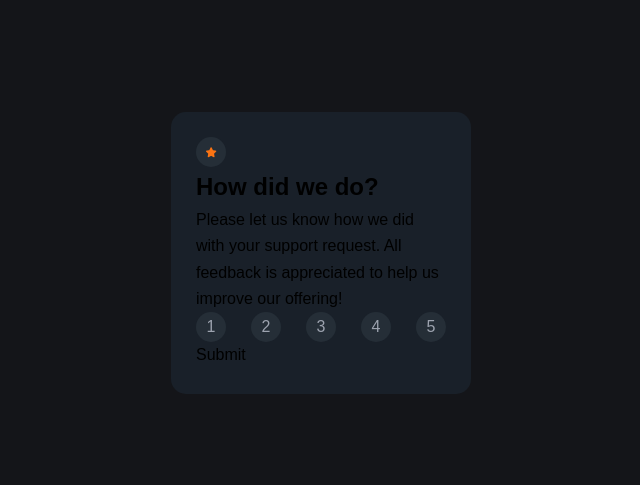
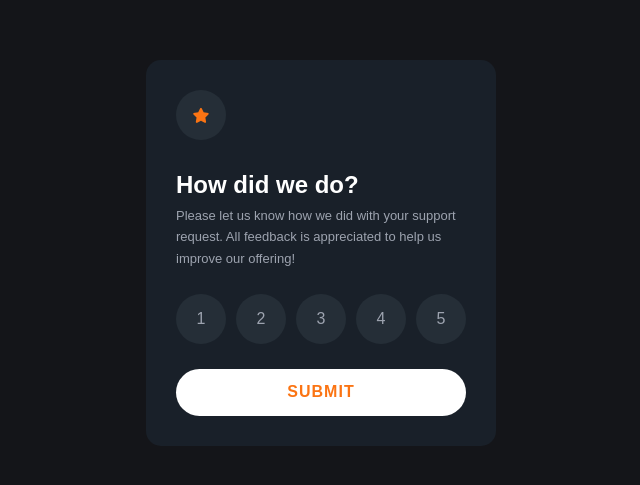
Before and after one commit to JavierLMB/Interactive-Rating, a website built with Vite: page index.html in a window 1280 px wide. Shown: the part 147-632 px from the top of the page, without its empty margins (319-959 px from the left). Built offline with nearby package versions, Linux system fonts and the light colour scheme.

Commit message:
Base Styling

```diff
--- a/index.html
+++ b/index.html
@@ -18,9 +18,13 @@
       <div class="rating__star">
         <i class="fa-solid fa-star"></i>
       </div>
-      <h2 class="rating__title">How did we do?</h2>
-      <p class="rating__content">Please let us know how we did with your support request. All feedback is appreciated to
-        help us improve our offering!</p>
+      <div>
+
+        <h2 class="rating__title">How did we do?</h2>
+        <p class="rating__content">Please let us know how we did with your support request. All feedback is appreciated
+          to
+          help us improve our offering!</p>
+      </div>
       <div class="rating__stars">
         <div class="rating__star" data-value="1">1</div>
         <div class="rating__star" data-value="2">2</div>
--- a/src/sass/main.scss
+++ b/src/sass/main.scss
@@ -8,14 +8,28 @@
   width: 100%;
 
   &__container {
+    display: flex;
+    flex-direction: column;
+    gap: 25px;
     border-radius: 15px;
     background-color: $color-secondary;
-    width: 300px;
-    padding: 25px;
+    width: 350px;
+    padding: 30px;
   }
 }
 
 .rating {
+  &__title {
+    font-size: 24px;
+    font-weight: 600;
+    color: $color-white;
+  }
+
+  &__content {
+    font-size: 13px;
+    color: $color-light-gray;
+  }
+
   &__stars {
     display: flex;
     justify-content: space-between;
@@ -25,14 +39,27 @@
     display: grid;
     place-items: center;
     border-radius: 50%;
-    width: 30px;
-    height: 30px;
+    width: 50px;
+    height: 50px;
     background-color: $color-secondary-light;
     color: $color-light-gray;
 
     & > i {
-      font-size: 10px;
+      font-size: 15px;
       color: $color-primary;
     }
   }
+
+  &__btn {
+    display: grid;
+    place-items: center;
+    text-transform: uppercase;
+    padding: 10px 0;
+    border-radius: 200px;
+    color: $color-primary;
+    background-color: $color-white;
+    font-weight: 600;
+    letter-spacing: 1px;
+    cursor: pointer;
+  }
 }
```
